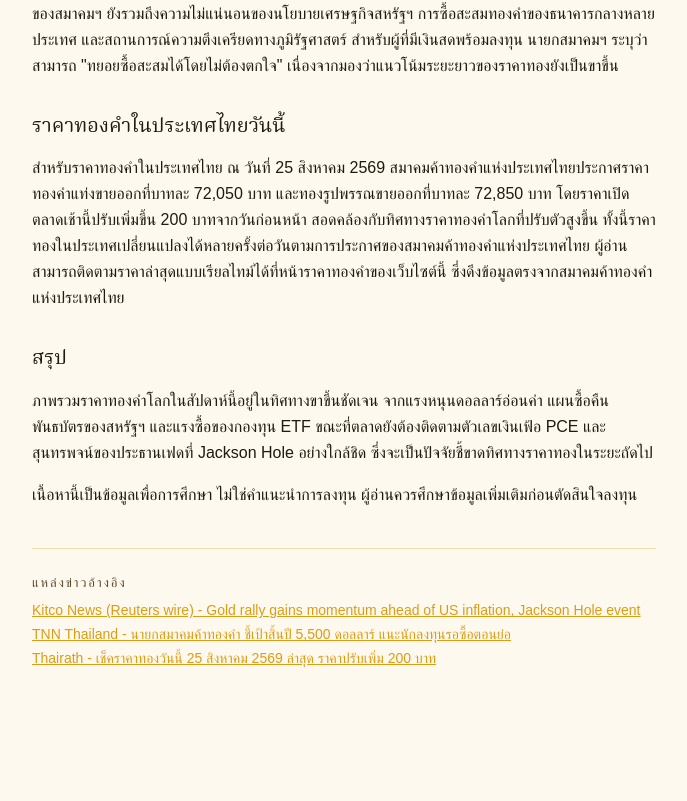
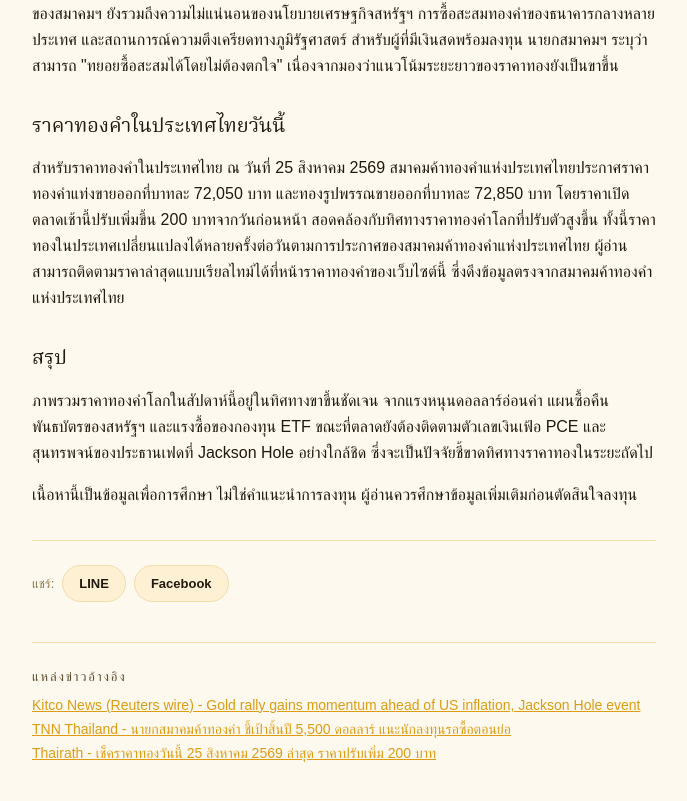
Before and after one commit to littlekop/goldonline, a Next.js app in the folder web/: page /articles/gold-price-3-month-high-fed-jackson-hole-2026-08 in a window 1280 px wide. Shown: the part 1519-2320 px from the top of the page, without its empty margins (296-983 px from the left). Before the commit the page ends 2267 px from the top, so only its background shows below. Built offline with nearby package versions, Linux system fonts and the light colour scheme; no server answers; a web font is replaced by a local one.

Commit message:
Add LINE/Facebook share buttons on articles and homepage to help distribution/traffic

```diff
--- a/web/app/articles/[slug]/page.tsx
+++ b/web/app/articles/[slug]/page.tsx
@@ -6,6 +6,7 @@ import remarkGfm from "remark-gfm";
 import { getAllArticles, getArticle } from "@/lib/articles";
 import { C } from "@/lib/theme";
 import { SITE_URL } from "@/lib/site";
+import ShareButtons from "@/components/ShareButtons";
 
 export function generateStaticParams() {
   return getAllArticles().map((a) => ({ slug: a.slug }));
@@ -89,6 +90,10 @@ export default async function ArticlePage({ params }: { params: Promise<{ slug:
           <ReactMarkdown remarkPlugins={[remarkGfm]}>{article.content}</ReactMarkdown>
         </article>
 
+        <div className="mt-8 pt-6" style={{ borderTop: `1px solid ${C.line}` }}>
+          <ShareButtons url={`${SITE_URL}/articles/${slug}`} title={article.title} />
+        </div>
+
         {article.sources.length > 0 && (
           <div className="mt-10 pt-6" style={{ borderTop: `1px solid ${C.line}` }}>
             <div className="font-body text-[13px] font-semibold uppercase tracking-[0.14em] mb-2" style={{ color: C.inkSoft }}>
--- a/web/components/GoldTracker.tsx
+++ b/web/components/GoldTracker.tsx
@@ -30,6 +30,8 @@ import {
 import { isGoogleSyncConfigured, requestDriveAccessToken, revokeDriveAccessToken } from "@/lib/googleAuth";
 import { readSyncedData, writeSyncedData } from "@/lib/driveSync";
 import TradingViewGoldWidget from "@/components/TradingViewGoldWidget";
+import ShareButtons from "@/components/ShareButtons";
+import { SITE_URL } from "@/lib/site";
 import type { ArticleMeta } from "@/lib/articles";
 
 const GRAM_PER_BAHT = 15.244;
@@ -1530,6 +1532,10 @@ export default function GoldTracker({ latestArticles = [] }: { latestArticles?:
           </section>
         )}
 
+        <section className="p-5" style={cardStyle}>
+          <ShareButtons url={SITE_URL} title={tt.title} />
+        </section>
+
         <AdSlot label={tt.adSlot} className="w-full h-14" />
       </main>
     </div>
--- /dev/null
+++ b/web/components/ShareButtons.tsx
@@ -0,0 +1,38 @@
+import { C } from "@/lib/theme";
+
+// Plain <a> links (no JS needed) that open each platform's own share
+// dialog — no API keys or app setup required for either.
+export default function ShareButtons({ url, title }: { url: string; title: string }) {
+  const encodedUrl = encodeURIComponent(url);
+  const encodedTitle = encodeURIComponent(title);
+
+  const lineUrl = `https://social-plugins.line.me/lineit/share?url=${encodedUrl}&text=${encodedTitle}`;
+  const facebookUrl = `https://www.facebook.com/sharer/sharer.php?u=${encodedUrl}`;
+
+  const pillStyle = {
+    display: "inline-flex",
+    alignItems: "center",
+    gap: 6,
+    padding: "8px 16px",
+    borderRadius: 999,
+    fontSize: 13,
+    fontWeight: 600,
+    color: C.ink,
+    border: `1px solid ${C.line}`,
+    background: C.cardSoft,
+  } as const;
+
+  return (
+    <div className="flex items-center gap-2 flex-wrap">
+      <span className="font-body text-[13px]" style={{ color: C.inkFaint }}>
+        แชร์:
+      </span>
+      <a href={lineUrl} target="_blank" rel="noopener noreferrer" className="font-body" style={pillStyle}>
+        LINE
+      </a>
+      <a href={facebookUrl} target="_blank" rel="noopener noreferrer" className="font-body" style={pillStyle}>
+        Facebook
+      </a>
+    </div>
+  );
+}
```
